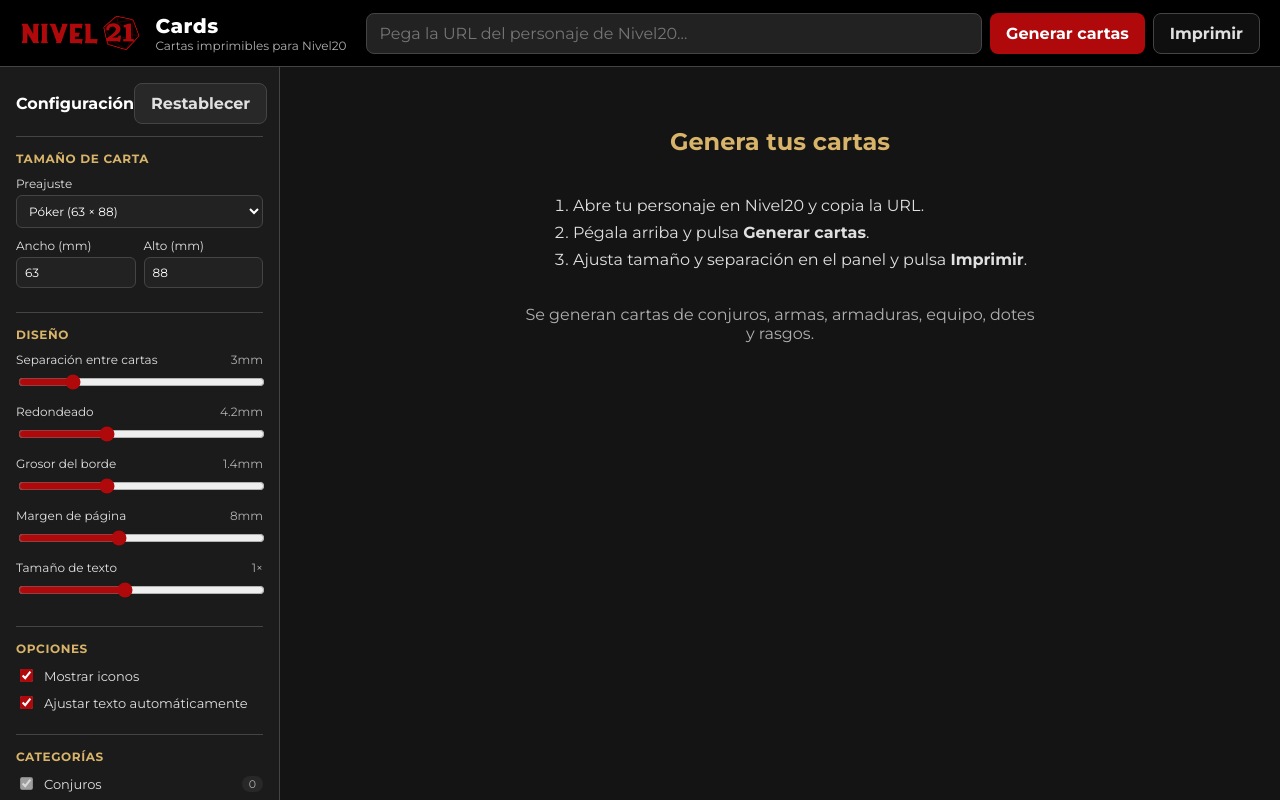
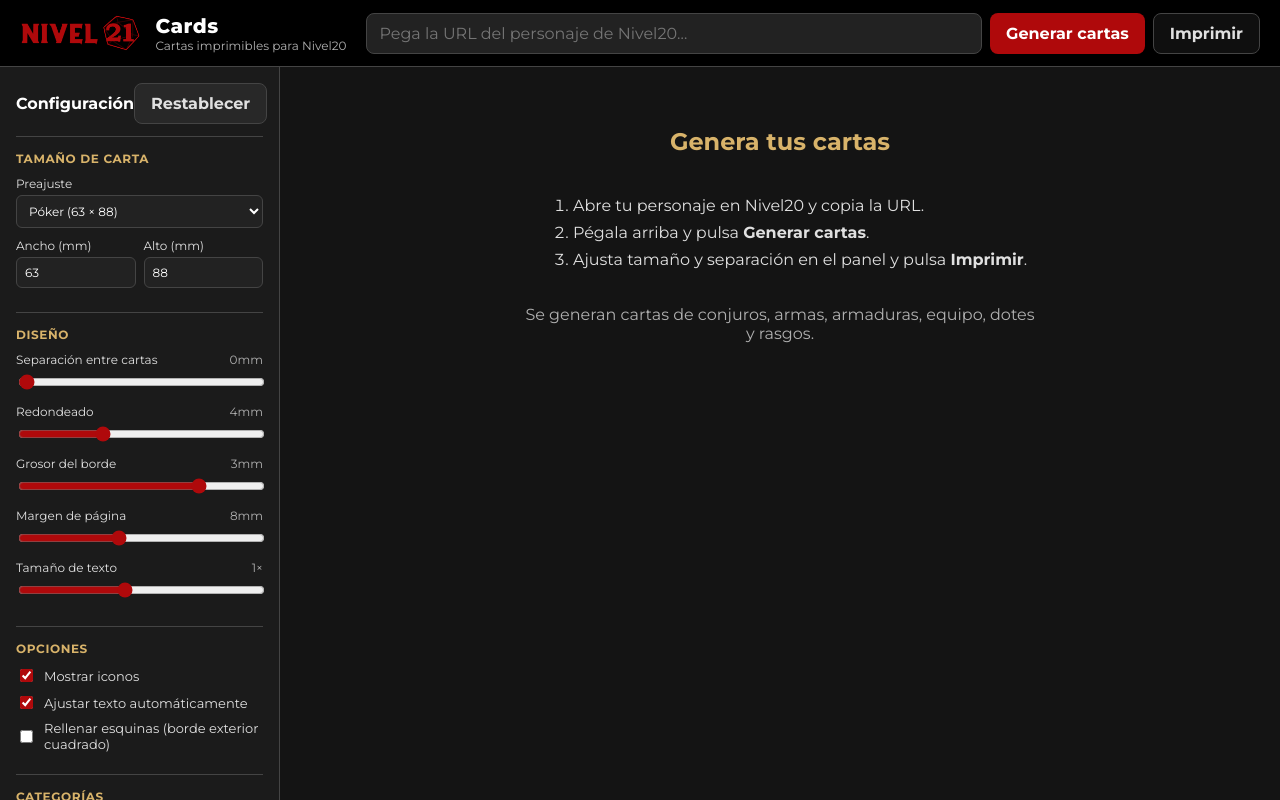
Before and after one commit to androettop/nivel20-cards, a React (Vite) app: page / in a window 1280 px wide. Shown: the top 800 px of the page. Built offline with nearby package versions, Linux system fonts and the light colour scheme.

Commit message:
Set new default layout values; add fill-corners (square outer border) option

```diff
--- a/src/App.tsx
+++ b/src/App.tsx
@@ -134,7 +134,10 @@
                   No hay cartas para las categorías seleccionadas.
                 </p>
               ) : (
-                <div className="page" style={pageStyle}>
+                <div
+                  className={`page${config.fillCorners ? " page--square" : ""}`}
+                  style={pageStyle}
+                >
                   {visibleCards.map((card) => (
                     <CardView key={card.id} card={card} config={config} />
                   ))}
--- a/src/components/ConfigPanel.tsx
+++ b/src/components/ConfigPanel.tsx
@@ -131,6 +131,14 @@
           />
           Ajustar texto automáticamente
         </label>
+        <label className="check">
+          <input
+            type="checkbox"
+            checked={config.fillCorners}
+            onChange={(e) => onChange({ fillCorners: e.target.checked })}
+          />
+          Rellenar esquinas (borde exterior cuadrado)
+        </label>
       </section>
 
       <section className="config__group">
--- a/src/config.ts
+++ b/src/config.ts
@@ -27,6 +27,8 @@
   fontScale: number; // multiplicador del tamaño de fuente
   showIcons: boolean;
   autoFit: boolean;
+  /** Esquinas rellenas: el borde negro exterior queda cuadrado. */
+  fillCorners: boolean;
   categories: Record<CardCategory, boolean>;
 }
 
@@ -34,19 +36,20 @@
   sizePreset: "poker",
   cardWidth: 63,
   cardHeight: 88,
-  gap: 3,
-  radius: 4.2,
-  borderWidth: 1.4,
+  gap: 0,
+  radius: 4,
+  borderWidth: 3,
   pagePadding: 8,
   fontScale: 1,
   showIcons: true,
   autoFit: true,
+  fillCorners: false,
   categories: Object.fromEntries(
     CATEGORY_ORDER.map((c) => [c, true]),
   ) as Record<CardCategory, boolean>,
 };
 
-const STORAGE_KEY = "nivel20-cards-config";
+const STORAGE_KEY = "nivel20-cards-config-v2";
 
 export function loadConfig(): Config {
   try {
--- a/src/index.css
+++ b/src/index.css
@@ -322,6 +322,15 @@
   pointer-events: none;
 }
 
+/* Esquinas rellenas: el borde negro exterior queda cuadrado, pero el marco
+   decorativo interno conserva el redondeado de --radius. */
+.page--square .card {
+  border-radius: 0;
+}
+.page--square .card::before {
+  border-radius: max(0.3mm, var(--radius));
+}
+
 .card__header {
   display: grid;
   grid-template-columns: 11mm 1fr auto;
```
